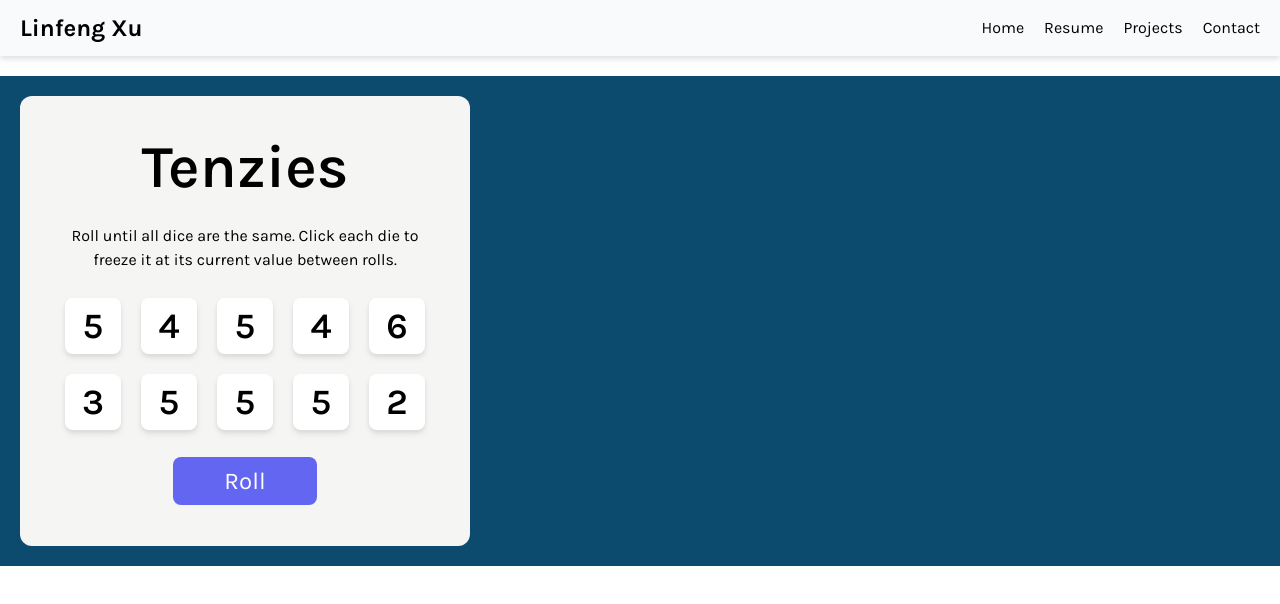
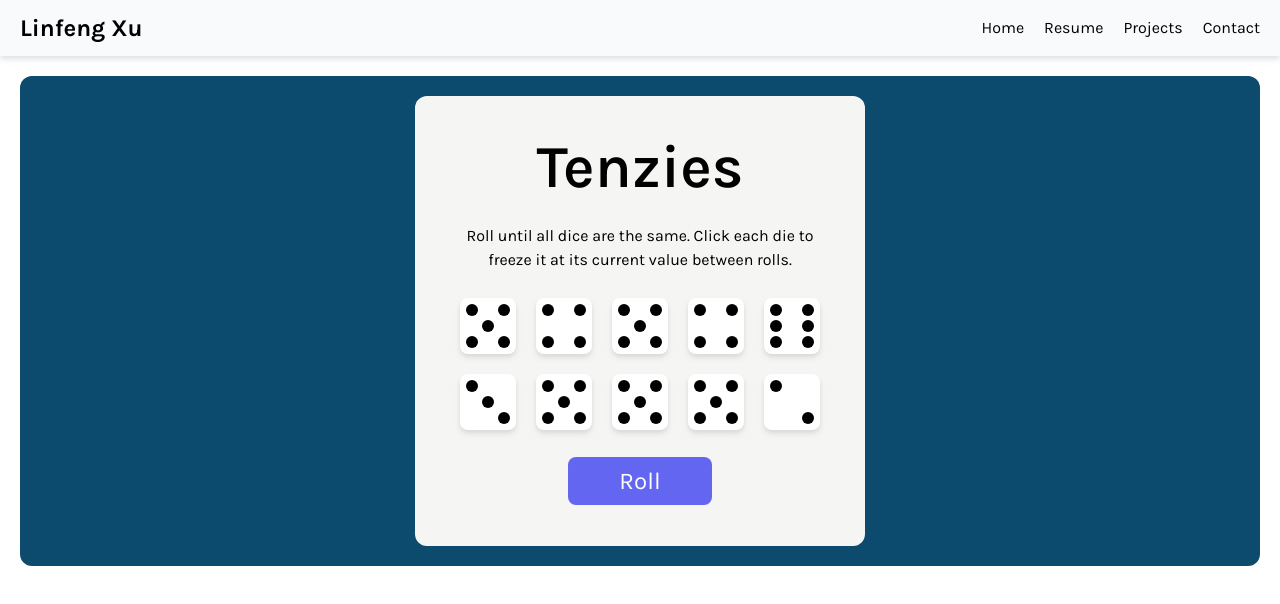
Before and after one commit to whiskey711/my-website-app, a Next.js app: page /projects/tenzies in a window 1280 px wide. Shown: the top 604 px of the page. Built offline with nearby package versions, Linux system fonts and the light colour scheme.

Commit message:
tenzies complete

```diff
--- a/components/Navbar.js
+++ b/components/Navbar.js
@@ -2,7 +2,7 @@ import Link from "next/link";
 
 export default function Navbar() {
   return (
-    <header className="flex justify-between bg-gray-50 px-5 py-3 mb-5 drop-shadow-md">
+    <header className="flex justify-between bg-gray-50 px-5 py-3 drop-shadow-md">
       <h1 className="font-bold text-2xl">
         Linfeng Xu
       </h1>
--- a/components/tenzies-components/Die.js
+++ b/components/tenzies-components/Die.js
@@ -1,14 +1,37 @@
 import { useState, useEffect } from "react";
 
 export default function Die(props) {
+  const styleArr = [
+    "row-start-1 col-start-1",
+    "row-start-3 col-start-3",
+    "row-start-1 col-start-3",
+    "row-start-3 col-start-1",
+    "row-start-2 col-start-1",
+    "row-start-2 col-start-3"
+  ];
+  let style = "w-3 h-3 rounded-full bg-black ";
+
+  const dieDotElements = [];
+  for (let i=0; i<props.value; i++) {
+    dieDotElements.push(
+      <div className={style + styleArr[i]}></div>
+    );
+  }
+  if (props.value % 2 != 0) {
+    dieDotElements.pop();
+    dieDotElements.push(
+      <div className={style + "row-start-2 col-start-2"}></div>
+    )
+  }
+
   return (
     <div
       onClick={props.holdDice}
       className={`${props.isHeld ? "bg-teal-300" : "bg-white"} hover:cursor-pointer w-14 h-14 drop-shadow-md rounded-lg flex justify-center items-center`}
     >
-      <h1 className="text-4xl font-semibold">
-        {props.value}
-      </h1>
+      <div className="grid grid-rows-3 grid-cols-3 gap-1">
+        {dieDotElements}
+      </div>
     </div>
   );
 }
--- a/components/tenzies-components/TenzieInterface.js
+++ b/components/tenzies-components/TenzieInterface.js
@@ -1,6 +1,7 @@
 import Die from "./die";
 import { useEffect, useState } from "react";
 import { nanoid } from "nanoid";
+import Confetti from "react-confetti";
 
 export default function TenzieInterface() {
 
@@ -70,7 +71,8 @@ export default function TenzieInterface() {
   })
 
   return (
-    <div className="container mx-auto p-5 bg-sky-900">
+    <div className="m-5 p-5 bg-sky-900 rounded-xl flex justify-center">
+      {tenzies && <Confetti />}
       <div className="bg-stone-100 w-[450px] h-[450px] flex flex-col justify-around items-center p-7 rounded-xl">
         <h1 className="text-6xl font-semibold">Tenzies</h1>
         <p className="text-center">Roll until all dice are the same. Click each die to freeze it at its current value between rolls.</p>
--- a/package.json
+++ b/package.json
@@ -15,6 +15,7 @@
     "nanoid": "^4.0.1",
     "next": "13.1.6",
     "react": "18.2.0",
+    "react-confetti": "^6.1.0",
     "react-dom": "18.2.0"
   },
   "devDependencies": {
```
Also changed, not shown: 1 other file (tests, documents, lock files or other folders).
